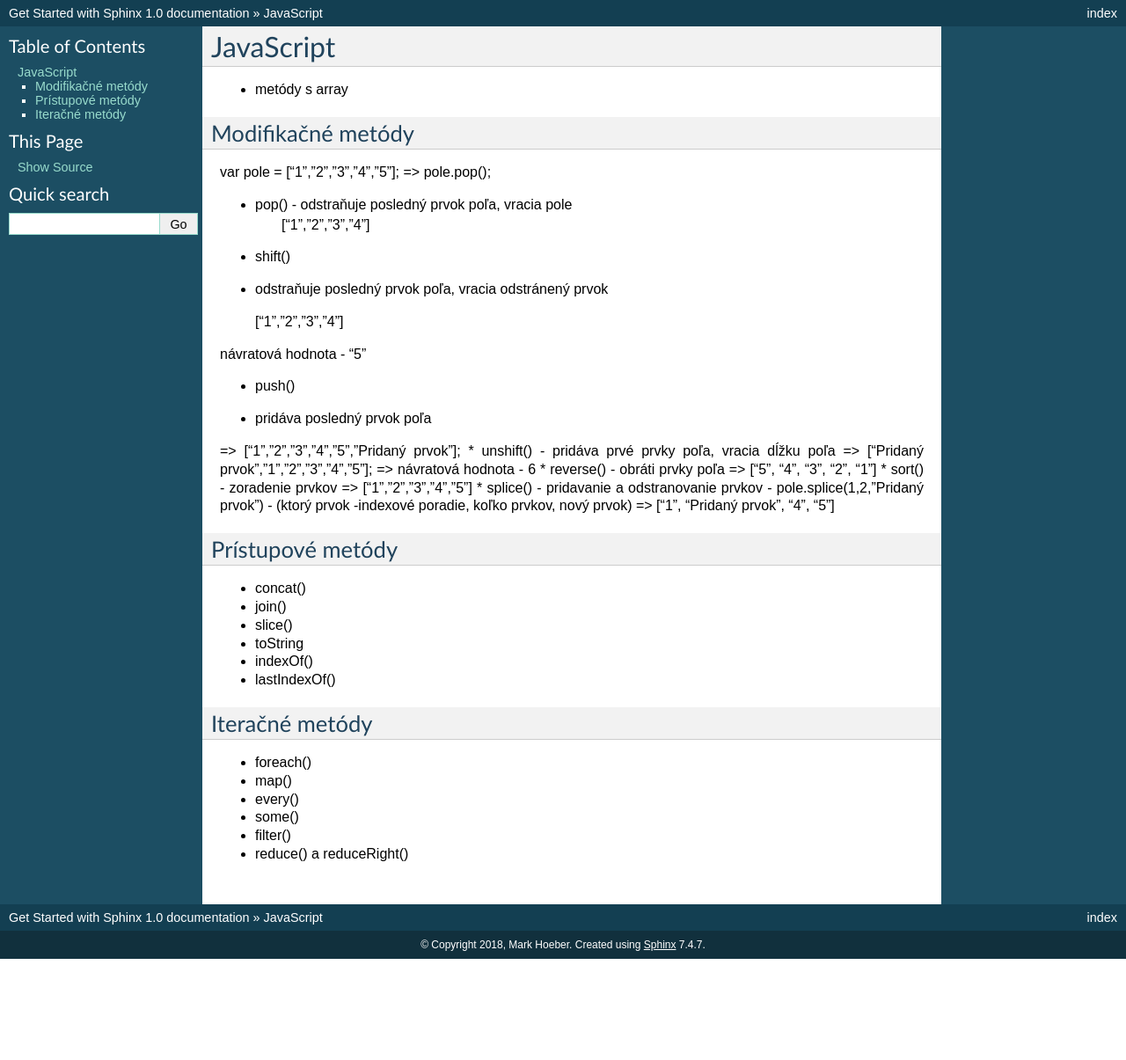
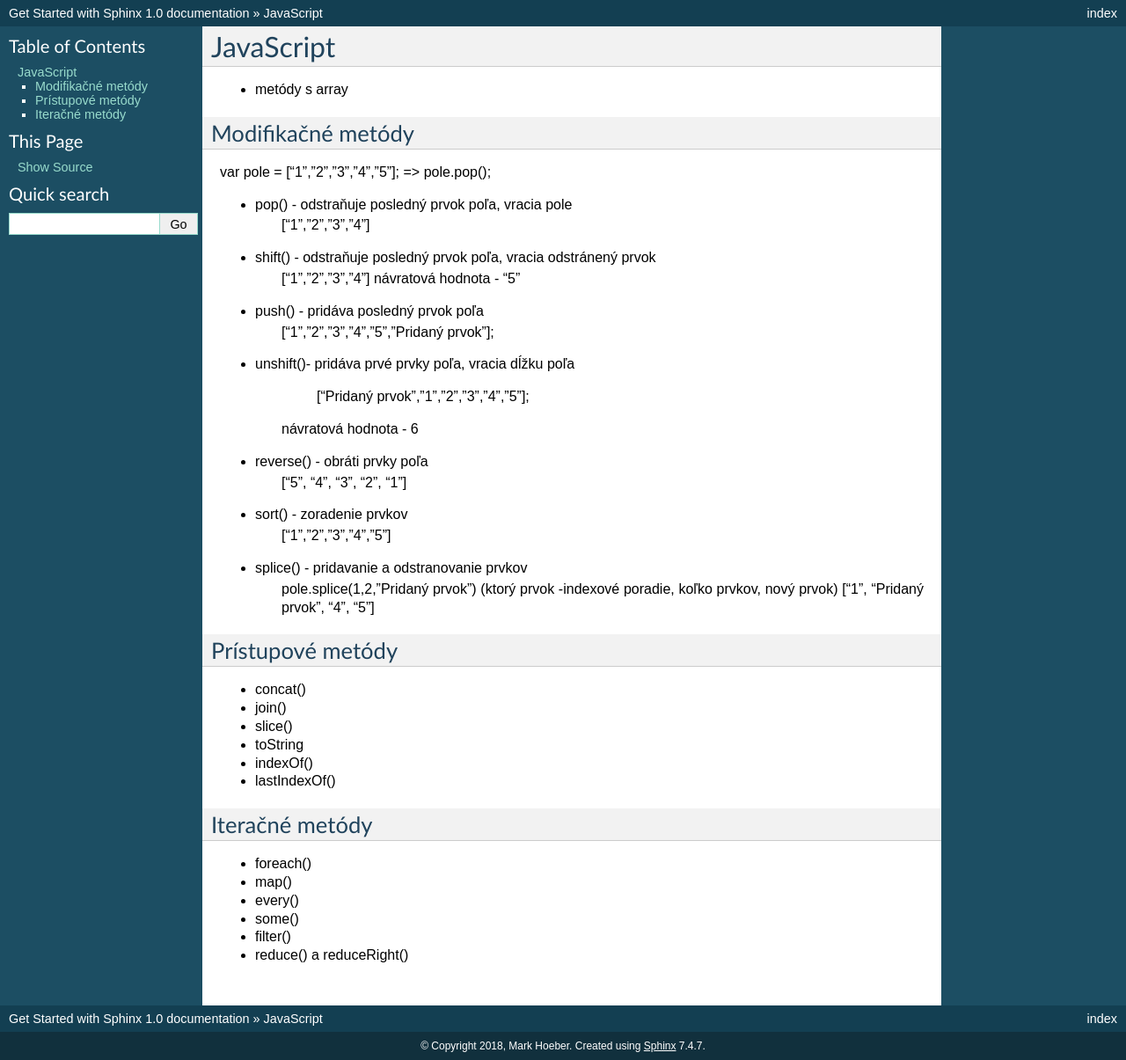
Before and after one commit to Anubisthe12/git, a Sphinx documentation site: the page built from source/JavaScript.rst, in a window 1280 px wide. Shown: the whole page at 88% size. Built offline with Sphinx 7.4.7, drawn with Linux system fonts in a browser that asks for light colours; pages that are not in the unit, such as notebooks, are missing from menus; before the commit the page ends 1090 px from its top, so only the background shows below that.

```diff
--- a/source/JavaScript.rst
+++ b/source/JavaScript.rst
@@ -13,29 +13,22 @@ var pole = ["1","2","3","4","5"];
 
 * pop()  - odstraňuje posledný prvok poľa, vracia pole
           ["1","2","3","4"]
-* shift()
-- odstraňuje posledný prvok poľa, vracia odstránený prvok
- ["1","2","3","4"]
-návratová hodnota - "5"
-
-* push()
-- pridáva posledný prvok poľa
-=> ["1","2","3","4","5","Pridaný prvok"];
-* unshift()
-- pridáva prvé prvky poľa, vracia dĺžku poľa
-=> ["Pridaný prvok","1","2","3","4","5"];
-=> návratová hodnota - 6
-* reverse()
-- obráti prvky poľa
-=> ["5", "4", "3", "2", "1"]
-* sort()
-- zoradenie prvkov
-=> ["1","2","3","4","5"]
-* splice()
-- pridavanie a odstranovanie prvkov
-- pole.splice(1,2,"Pridaný prvok")
-- (ktorý prvok -indexové poradie, koľko prvkov, nový prvok)
-=> ["1", "Pridaný prvok", "4", "5"]
+* shift() - odstraňuje posledný prvok poľa, vracia odstránený prvok
+          ["1","2","3","4"]
+          návratová hodnota - "5"
+* push() - pridáva posledný prvok poľa
+          ["1","2","3","4","5","Pridaný prvok"];
+* unshift()- pridáva prvé prvky poľa, vracia dĺžku poľa
+           ["Pridaný prvok","1","2","3","4","5"];
+          návratová hodnota - 6
+* reverse() - obráti prvky poľa
+          ["5", "4", "3", "2", "1"]
+* sort() - zoradenie prvkov
+          ["1","2","3","4","5"]
+* splice() - pridavanie a odstranovanie prvkov
+          pole.splice(1,2,"Pridaný prvok")
+          (ktorý prvok -indexové poradie, koľko prvkov, nový prvok)
+          ["1", "Pridaný prvok", "4", "5"]
 
 Prístupové metódy
 ==========
```
